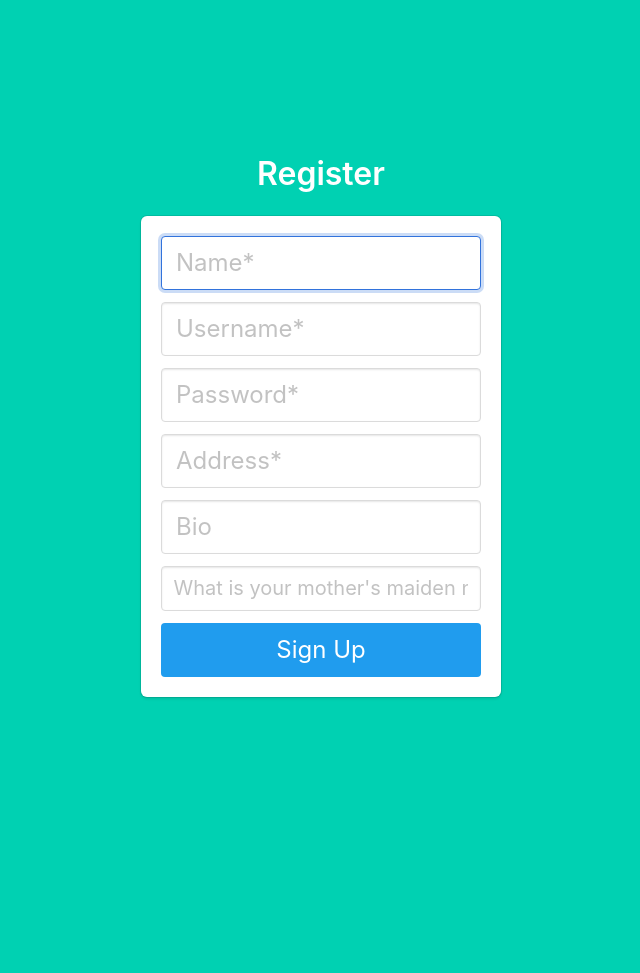
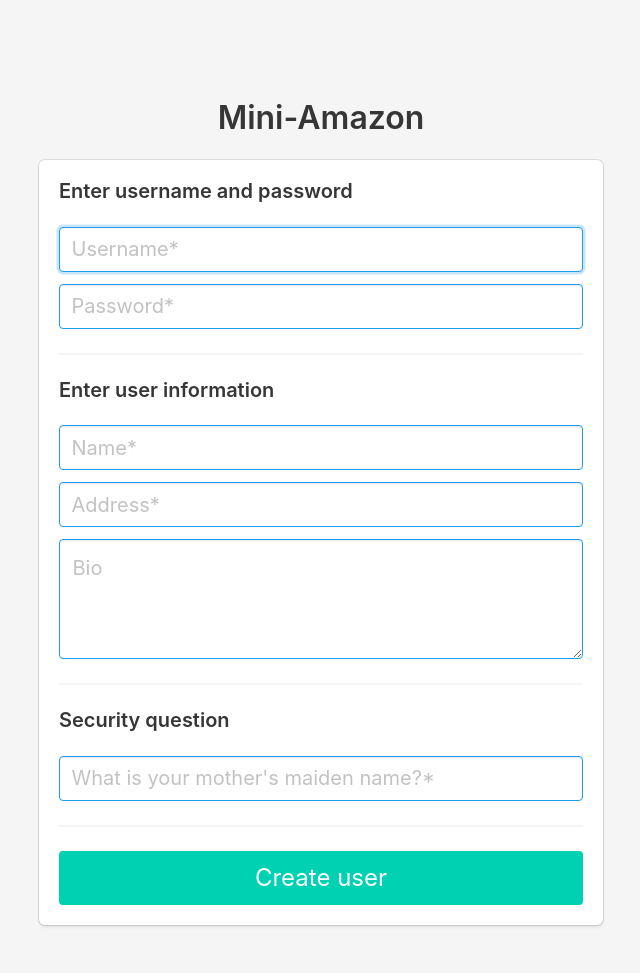
Before and after one commit to ramisbahi/MiniAmazon, a Flask app: page /register in a window 1280 px wide. Shown: the whole page, without its empty margins (319-959 px from the left). Before the commit the page ends 699 px from the top, so only its background shows below. Run offline with Flask 2, Linux system fonts and the light colour scheme; parts of the project's set-up code (start-up, migrations or seed data) failed here and were passed over.

Commit message:
Login, sign-up, and forgot password pages have a neater front-end now

```diff
--- a/templates/base.html
+++ b/templates/base.html
@@ -7,10 +7,11 @@
     <meta name="viewport" content="width=device-width, initial-scale=1">
     <title>Flask Auth Example</title>
     <link rel="stylesheet" href="https://cdnjs.cloudflare.com/ajax/libs/bulma/0.7.2/css/bulma.min.css" />
+    <link rel="stylesheet" href="{{ url_for('static', filename='style.css') }}">
 </head>
 
 <body>
-    <section class="hero is-primary is-fullheight">
+    <section class="hero is-light is-fullheight">
 
         <div class="hero-head">
             <nav class="navbar">
--- a/templates/register.html
+++ b/templates/register.html
@@ -1,9 +1,11 @@
 {% extends "base.html" %}
 
 {% block content %}
-<div class="column is-4 is-offset-4">
-    <h3 class="title">Register</h3>
+<div class="columns is-centered">
+    <div class="column is-6">
+        <h3 class="title">Mini-Amazon</h3>
         <div class="box">
+            <h5 class="title is-5 is-pulled-left">Enter username and password</h5>
             {% with messages = get_flashed_messages() %}
             {% if messages %}
                 <div class="notification is-danger">
@@ -12,47 +14,50 @@
             {% endif %}
             {% endwith %}
             <form method="POST" action="/register">
-
-
                 <div class="field">
                     <div class="control">
-                    <input class="input is-large" type="text" name="name" placeholder="Name*" autofocus="" required>
+                        <input class="input is-info is-medium" type="text" name="username" placeholder="Username*" autofocus="" required>
                     </div>
                 </div>
 
                 <div class="field">
                     <div class="control">
-                    <input class="input is-large" type="text" name="username" placeholder="Username*" autofocus="" required>
+                        <input class="input is-info is-medium" type="password" name="password" placeholder="Password*" required>
+                    </div>
+                </div><hr>
+
+                <h5 class="title is-5 is-pulled-left margin-top">Enter user information</h5>
+
+                <div class="field">
+                    <div class="control">
+                        <input class="input is-info is-medium" type="text" name="name" placeholder="Name*" autofocus="" required>
                     </div>
                 </div>
 
                 <div class="field">
                     <div class="control">
-                    <input class="input is-large" type="password" name="password" placeholder="Password*" required>
+                        <input class="input is-info is-medium" type="text" name="address" placeholder="Address*" autofocus="" required>
                     </div>
                 </div>
 
                 <div class="field">
                     <div class="control">
-                    <input class="input is-large" type="text" name="address" placeholder="Address*" autofocus="" required>
+                        <textarea class="textarea is-info is-medium" type="text" name="bio" placeholder="Bio"></textarea>
                     </div>
                 </div>
+                <hr>
+
+                <h5 class="title is-5 is-pulled-left margin-top">Security question</h5>
 
                 <div class="field">
                     <div class="control">
-                    <input class="input is-large" type="text" name="bio" placeholder="Bio">
+                        <input class="input is-info is-medium" type="text" name="maiden" placeholder="What is your mother's maiden name?*" required>
                     </div>
                 </div>
-
-            <div class="field">
-                <div class="control">
-                    <input class="input is-medium" type="text" name="maiden" placeholder="What is your mother's maiden name?*" required>
-                </div>
-            </div>
-
-
-            <button class="button is-block is-info is-large is-fullwidth">Sign Up</button>
+                <hr>
+                <button class="button is-block is-primary is-large is-fullwidth">Create user</button>
             </form>
         </div>
     </div>
+</div>
 {% endblock %}
```
Also changed, not shown: templates/forgot.html (+9 -6 lines), templates/login.html (+20 -13 lines), static/css/style.css (line endings or trailing spaces). Lines whose indentation alone changed are shown as unchanged.
